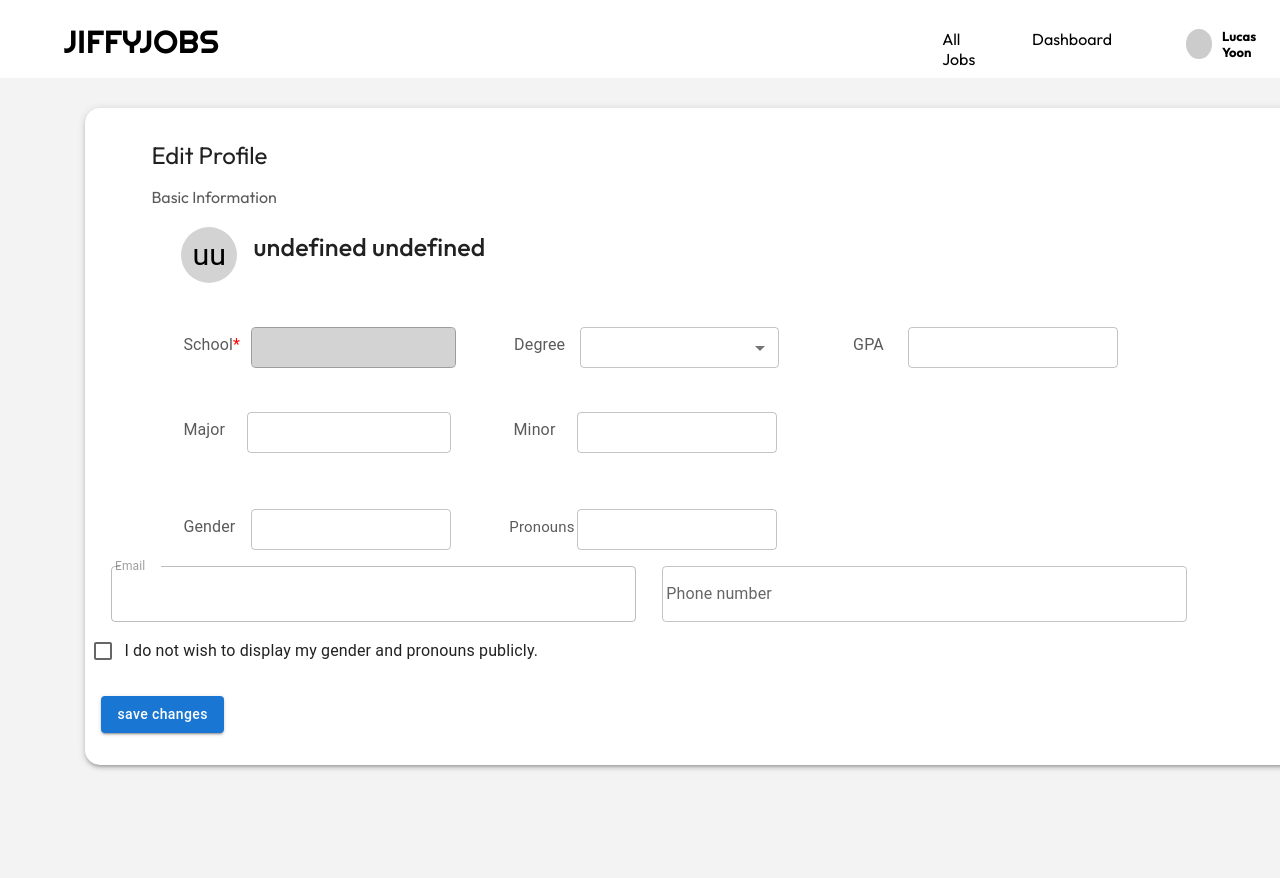
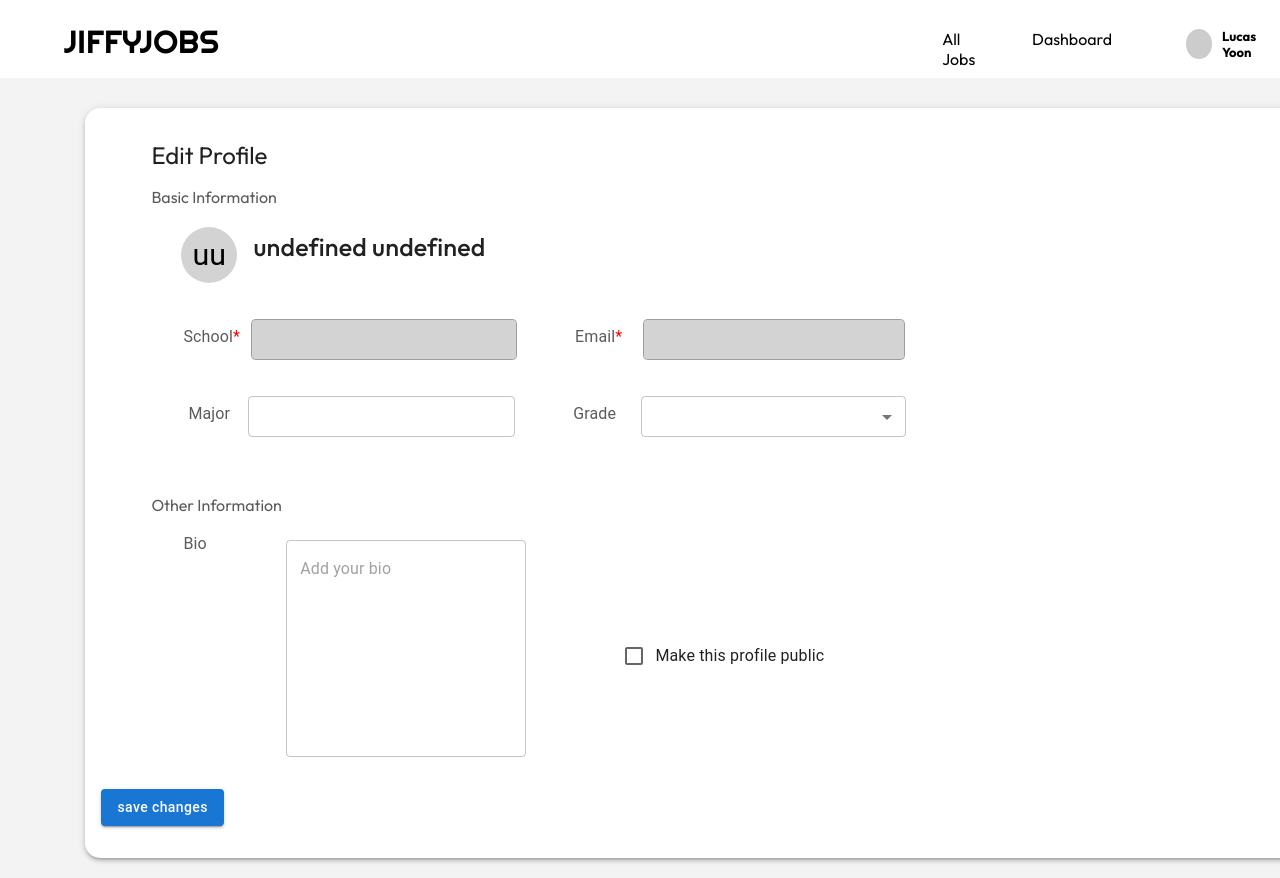
Before and after one commit to jonathanpangg/jiffyjobs, a React (Create React App) app in the folder frontend/jiffyjobs/: page /profile in a window 1280 px wide. Built offline with nearby package versions, Linux system fonts and the light colour scheme; no server answers.

Commit message:
profile changes

```diff
--- a/frontend/jiffyjobs/src/pages/Profile.js
+++ b/frontend/jiffyjobs/src/pages/Profile.js
@@ -13,6 +13,7 @@ export function Profile() {
     const [GPA, setGPA] = useState('');
     const [gender, setGender] = useState('');
     const [pronouns, setPronouns] = useState('');
+    const [grade, setGrade] = useState('')
 
 
     const [personalInfo, setpersonalInfo] = useState({});
@@ -26,6 +27,13 @@ export function Profile() {
         }
     }, [personalInfo.minor]);
 
+
+
+    useEffect(() => {
+        if (personalInfo.grade) {
+            setMinor(personalInfo.grade);
+        }
+    }, [personalInfo.grade]);
 
     useEffect(() => {
         if (personalInfo.major) {
@@ -102,7 +110,9 @@ export function Profile() {
     const handlePronounsChange = (event) => {
         setPronouns(event.target.value);
     };
-
+    const handleGradeChange = (event) => {
+        setGrade(event.target.value)
+    };
 
     // Handle form submission
     const handleSubmit = (event) => {
@@ -151,7 +161,7 @@ export function Profile() {
                                         <TextField
                                             disabled
                                             id="school"
-                                            sx={{ fontSize:"16px" }}
+                                            sx={{ fontSize:"55px" }}
                                             InputLabelProps={{
                                                 shrink: true,
                                             }}
@@ -161,34 +171,31 @@ export function Profile() {
 
                                     </Grid>
 
+                                    <Grid item xs={6} sm={3} className='name-box-pair' >
+                                            <Typography className='profile-components'  gutterBottom>
+                                                Email<span style={{"color": "red"}}>*</span>
+                                            </Typography>
 
-                                    <Grid item xs={6} sm={3} className='name-box-pair'>
-                                        <Typography className='profile-components' gutterBottom>
-                                            Degree
-                                        </Typography>
-                                        <FormControl fullWidth variant="outlined" className='profile-box' sx={{ m: 2, minWidth: 10 }}>
+                                            <TextField
+                                                disabled
+                                                id="email"
+                                                sx={{ fontSize:"16px" }}
+                                                InputLabelProps={{
+                                                    shrink: true,
+                                                }}
+                                                value={UserEmailstate}
+                                                className='profile-box-fixed'
+                                            />
 
-                                            <Select
-                                            id="degree"
-                                            value={personalInfo.degree}
-                                            onChange={(e) => setDegree(e.target.value)}
-                                            sx={{height:"41px"}}
-                                            className='dropdown-box'
-                                            >
-                                            <MenuItem value="">
-                                                <em>Delete Option</em>
-                                            </MenuItem>
-                                            <MenuItem value="Bachelor of Arts">Bachelor of Arts</MenuItem>
-                                            <MenuItem value="Bachelor of Science">Bachelor of Science</MenuItem>
-                                            <MenuItem value="Master of Arts">Master of Arts</MenuItem>
-                                            <MenuItem value="Master of Arts">Master of Science</MenuItem>
-                                            <MenuItem value="Other">Other</MenuItem>
-                                            </Select>
-                                        </FormControl>
-                                    </Grid>
+                                        </Grid>
 
 
-                                <Grid item xs={6} sm={3} className='name-box-pair'>
+
+
+
+
+
+                                {/* <Grid item xs={6} sm={3} className='name-box-pair'>
                                 <Typography className='profile-components' gutterBottom>
                                     &nbsp; GPA
                                 </Typography>
@@ -201,18 +208,21 @@ export function Profile() {
                                         fullWidth
                                         className='profile-box'
                                     />
-                                </Grid>
+                                </Grid> */}
+
                                 </div>
 
 
                                 <div className='label-input-pair'>
-                                    <Grid item xs={6} sm={3} className='name-box-pair'>
+
+
+                                <Grid item xs={6} sm={3} className='name-box-pair' sx={{marginLeft:"5px" }}>
                                     <Typography className='profile-components' gutterBottom>
-                                        Major&nbsp;
+                                        Major
                                     </Typography>
                                         <TextField
                                             required
-                                            sx={{ fontSize:"27.5px" }}
+                                            sx={{ fontSize:"53px"}}
                                             id="major"
                                             value={major}
                                             fullWidth
@@ -222,7 +232,33 @@ export function Profile() {
                                     </Grid>
 
 
-                                    <Grid item xs={6} sm={3} className='name-box-pair'>
+                                <Grid item xs={6} sm={3} className='name-box-pair'  >
+                                        <Typography className='profile-components' gutterBottom>
+                                            Grade
+                                        </Typography>
+                                        <FormControl fullWidth variant="outlined" className='profile-box' >
+
+                                            <Select
+                                            id="degree"
+                                            value={personalInfo.grade}
+                                            onChange={(e) => setGrade(e.target.value)}
+                                            sx={{height:"41px", width:"265px", marginLeft:"24px"}}
+                                            className='dropdown-box'
+                                            >
+                                            {/* <MenuItem value="">
+                                                <em>Delete Option</em>
+                                            </MenuItem> */}
+                                            <MenuItem value="First-year">First-year</MenuItem>
+                                            <MenuItem value="Second-year">Second-year</MenuItem>
+                                            <MenuItem value="Third-year">Third-year</MenuItem>
+                                            <MenuItem value="Fourth-year">Fourth-year</MenuItem>
+                                            <MenuItem value="Fifth+-year">Fifth +-year</MenuItem>
+                                            <MenuItem value="Graduate student">Graduate student</MenuItem>
+                                            <MenuItem value="Other">Other</MenuItem>
+                                            </Select>
+                                        </FormControl>
+                                    </Grid>
+                                    {/* <Grid item xs={6} sm={3} className='name-box-pair'>
                                     <Typography className='profile-components' gutterBottom>
                                     &nbsp;Minor&nbsp;
                                     </Typography>
@@ -235,40 +271,14 @@ export function Profile() {
                                             onChange={handleMinorChange}
                                             className='profile-box'
                                         />
-                                    </Grid>
+                                    </Grid> */}
                                  </div>
 
 
-                                <div className='label-input-pair'>
-                                {/* <Grid item xs={6} sm={3} className='name-box-pair'>
-                                        <Typography className='profile-components' gutterBottom>
-                                            Grade
-                                        </Typography>
-                                        <FormControl fullWidth variant="outlined" className='profile-box' sx={{ m: 2, minWidth: 10 }}>
-
-                                            <Select
-                                            id="degree"
-                                            value={personalInfo.degree}
-                                            onChange={(e) => setDegree(e.target.value)}
-                                            sx={{height:"41px"}}
-                                            className='dropdown-box'
-                                            >
-                                            <MenuItem value="">
-                                                <em>Delete Option</em>
-                                            </MenuItem>
-                                            <MenuItem value="Bachelor of Arts">Bachelor of Arts</MenuItem>
-                                            <MenuItem value="Bachelor of Science">Bachelor of Science</MenuItem>
-                                            <MenuItem value="Master of Arts">Master of Arts</MenuItem>
-                                            <MenuItem value="Master of Arts">Master of Science</MenuItem>
-                                            <MenuItem value="Other">Other</MenuItem>
-                                            </Select>
-                                        </FormControl>
-                                    </Grid> */}
-
-                                </div>
 
 
-                                 <div className='label-input-pair'>
+
+                                 {/* <div className='label-input-pair'>
                                     <Grid item xs={6} sm={3} className='name-box-pair'>
                                     <Typography className='profile-components' gutterBottom>
                                         Gender&nbsp;
@@ -282,8 +292,8 @@ export function Profile() {
                                             onChange={handleGenderChange}
                                             className='profile-box'
                                         />
-                                    </Grid>
-
+                                    </Grid> */}
+{/*
 
                                     <Grid item xs={6} sm={3} className='name-box-pair'>
                                     <Typography className='profile-components' gutterBottom style={{fontSize: "15px"}}>
@@ -299,33 +309,23 @@ export function Profile() {
                                             className='profile-box'
                                         />
                                     </Grid>
-                                 </div>
+                                 </div>   */}
 
 
 
                                 <div>
-                                    <TextField
-                                        disabled
-                                        id="email"
-                                        label="Email"
-                                        type="email"
-                                        InputLabelProps={{
-                                            shrink: true,
-                                        }}
-                                        variant="outlined"
-                                        margin="normal"
-                                        value={UserEmailstate}
-                                    />
-                                    <TextField
+
+
+                                    {/* <TextField
                                         id="phone-number"
                                         label="Phone number"
                                         // Handle the Phone number similarly if needed
-                                    />
+                                    /> */}
                                 </div>
                                 {/* ... more input fields */}
 
                                 {/* For checkboxes */}
-                                <FormControlLabel
+                                {/* <FormControlLabel
                                     control={
                                         <Checkbox
                                             name="genderPronounsPublic"
@@ -334,16 +334,99 @@ export function Profile() {
                                         />
                                     }
                                     label="I do not wish to display my gender and pronouns publicly."
-                                />
+                                /> */}
 
                                 {/* ... rest of the form */}
-                            </Grid>
+                                </Grid>
+                            </Box>
+                            <div style={{paddingTop:"50px"}}></div>
 
-                                {/* For the submit button */}
+                            <text className='otherinformation'>
+                                Other Information
+                            </text>
+
+                            <Box component="form" sx={{ '& .MuiTextField-root': { m: 1, width: '25ch', alignContent: 'center', paddingLeft: '10px' } }} noValidate autoComplete="off">
+                                <Grid container spacing={1} >
+                                    <div className='label-input-pair-beg'>
+
+                                    <Typography className='profile-components' gutterBottom>
+                                                Bio
+                                    </Typography>
+                                    <TextField required={true} multiline rows={8} placeholder="Add your bio" type="search" square={false} style={{width: '98.5%'}}  id='description' value={personalInfo.description}/>
+
+                                        {/* <Grid item className='name-box-pair'  >
+                                            <Typography className='profile-components-categories' gutterBottom>
+                                                Categories
+                                            </Typography>
+                                            <FormControl fullWidth variant="outlined" className='profile-box' >
+
+                                                <Select
+                                                id="degree"
+                                                value={personalInfo.grade}
+                                                onChange={(e) => setDegree(e.target.value)}
+                                                sx={{height:"41px", width:"265px", marginLeft:"24px"}}
+                                                className='dropdown-box'
+                                                > */}
+                                                {/* <MenuItem value="">
+                                                    <em>Delete Option</em>
+                                                </MenuItem> */}
+                                                {/* <MenuItem value="First-year">First-year</MenuItem>
+                                                <MenuItem value="Second-year">Second-year</MenuItem>
+                                                <MenuItem value="Third-year">Third-year</MenuItem>
+                                                <MenuItem value="Fourth-year">Fourth-year</MenuItem>
+                                                <MenuItem value="Fifth+-year">Fifth +-year</MenuItem>
+                                                <MenuItem value="Graduate student">Graduate student</MenuItem>
+                                                <MenuItem value="Other">Other</MenuItem>
+                                                </Select>
+                                            </FormControl>
+                                        </Grid> */}
+
+
+                                        {/* <Grid item xs={6} sm={3} className='name-box-pair' >
+                                            <Typography className='profile-components'  gutterBottom>
+                                                Email<span style={{"color": "red"}}>*</span>
+                                            </Typography>
+
+                                            <TextField
+                                                disabled
+                                                id="email"
+                                                sx={{ fontSize:"16px" }}
+                                                InputLabelProps={{
+                                                    shrink: true,
+                                                }}
+                                                value={UserEmailstate}
+                                                className='profile-box-fixed'
+                                            />
+
+                                        </Grid> */}
+
+
+
+                                    </div>
+
+
+                                    <div className='label-input-pair'>
+                                    <FormControlLabel
+                                    control={
+                                        <Checkbox
+                                            name="genderPronounsPublic"
+                                            color="primary"
+                                            // You should manage the checked state with useState if you need to handle its state
+                                        />
+                                    }
+                                    label="Make this profile public"
+                                />
+                                    </div>
+
+
+                                </Grid>
+                            </Box>
+
+
+                                     {/* For the submit button */}
                                 <Button variant="contained" color="primary" sx={{ mt: 3, mb: 2 }}>
                                     Save Changes
                                 </Button>
-                            </Box>
 
 
                         </Card>
--- a/frontend/jiffyjobs/src/styles/profile.css
+++ b/frontend/jiffyjobs/src/styles/profile.css
@@ -32,7 +32,19 @@
     outline:none;
     width:111px;
     margin-left: 50px;
-
+  }
+  .otherinformation
+  {
+    color:#5b5b5b;
+    text-align:left;
+    vertical-align:text-top;
+    font-size:medium;
+    font-family:Outfit;
+    /* line-height:auto; */
+    border-style:hidden;
+    outline:none;
+    width:111px;
+    margin-left: 50px;
   }
 
   .profile
@@ -50,6 +62,14 @@
   color: #5b5b5b;
   font-family: Outfit;
   position: 'fixed';
+
+}
+.profile-components-cetegories
+{
+  width: 20px;
+  color: #5b5b5b;
+  font-family: Outfit;
+  position: 'center';
 
 }
 
@@ -88,6 +108,17 @@
   /* justify-content: flex-start;  */
 }
 
+.label-input-pair-beg {
+  display: flex;
+  flex-direction: row;
+  gap: 50px;
+  padding-left: 35px;
+  margin-top: 5px;
+  margin-left: 55px;
+
+  /* justify-content: flex-start;  */
+}
+
 .name-box-pair {
   display:flex;
   flex-direction: row;
```
